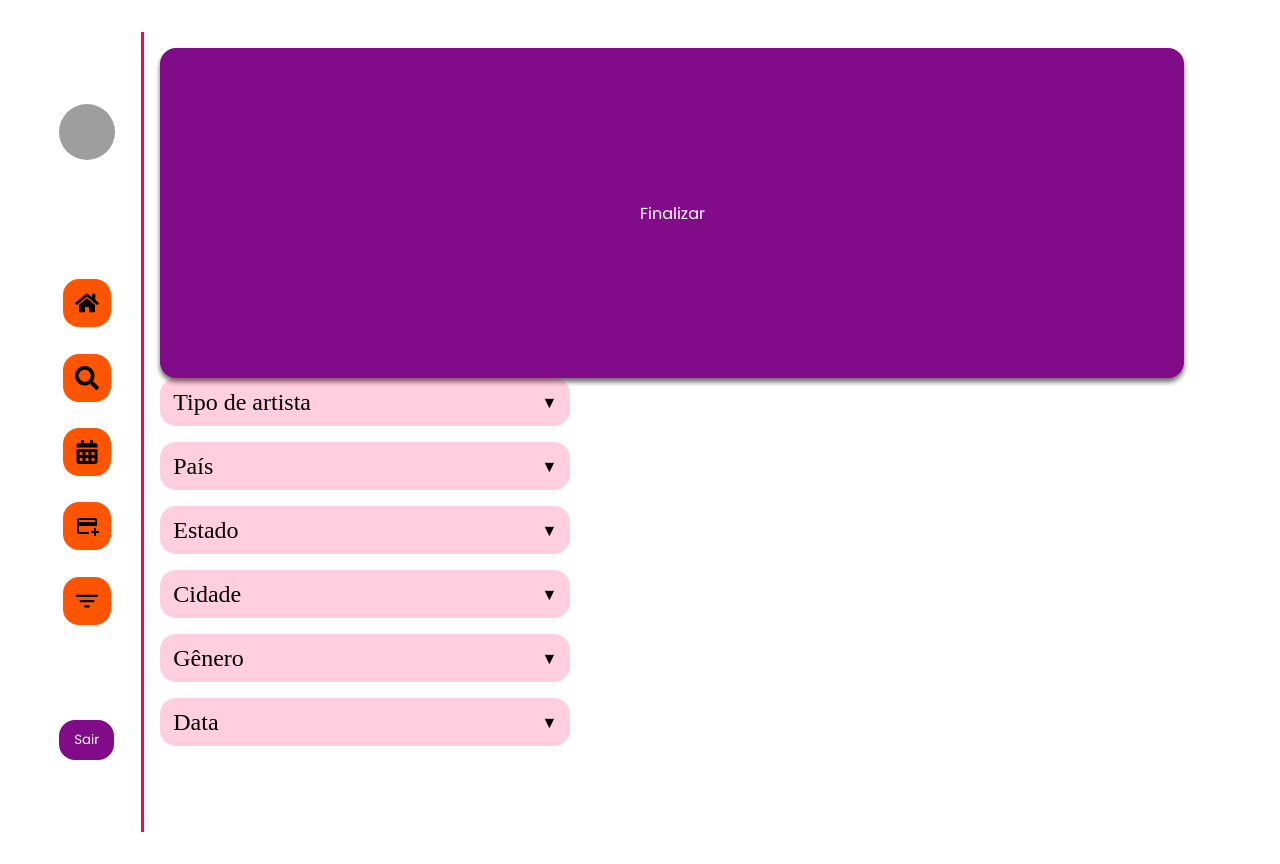
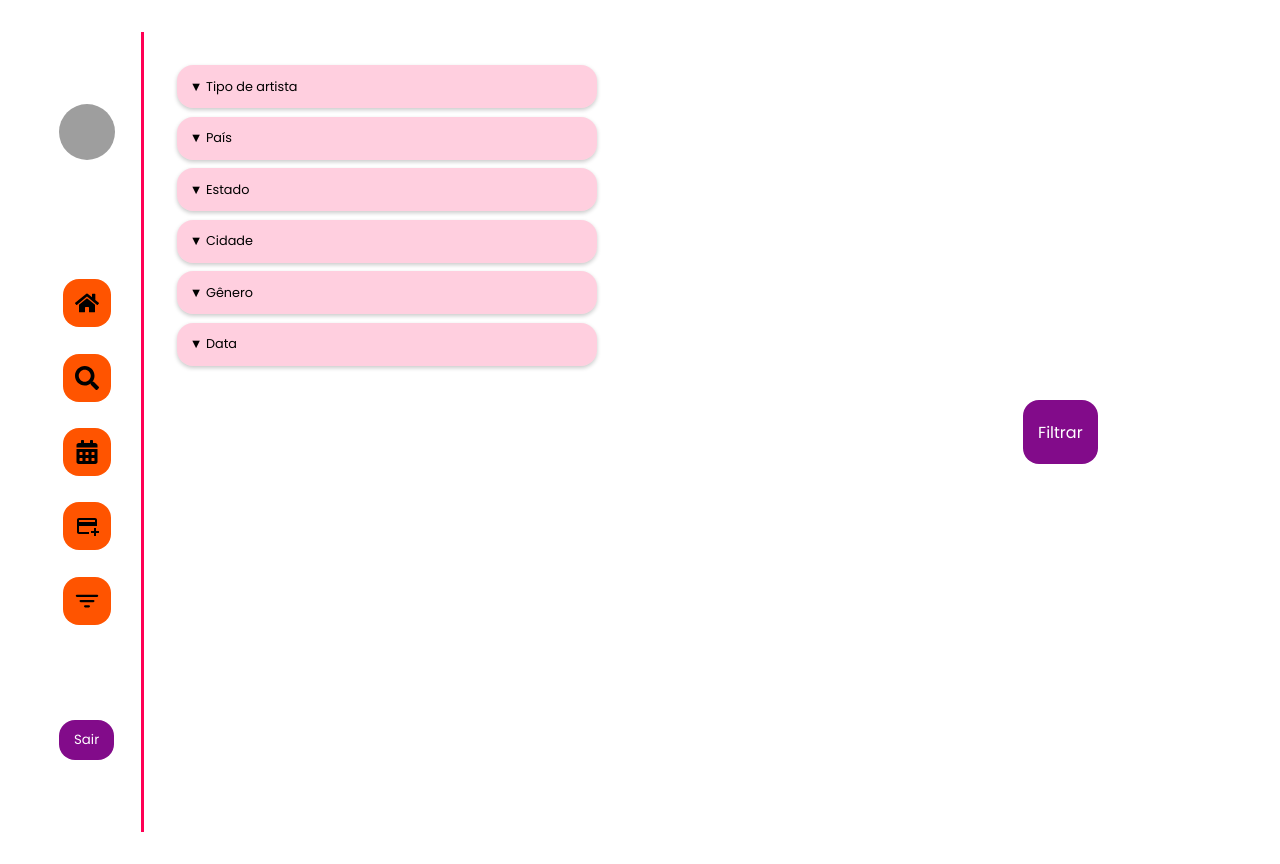
Before and after one commit to liviaguirao/aee, a React (Vite) app in the folder front-end/: page /filtro_artista in a window 1280 px wide. Built offline with nearby package versions, Linux system fonts and the light colour scheme; grey boxes are pictures that could not be loaded.

Commit message:
Atualizando filtros em geral

```diff
--- a/front-end/src/pages/Filtro_artista.jsx
+++ b/front-end/src/pages/Filtro_artista.jsx
@@ -2,18 +2,21 @@ import { useNavigate } from 'react-router-dom';
 import React, { useState } from 'react';
 import DatePicker from 'react-datepicker';
 import 'react-datepicker/dist/react-datepicker.css';
-import '../styles/App.css';
-import '../styles/Style.css';
+import styles from '../styles/filtro.module.css'
 import Navbar from '../components/navbar';
 
-function Filtro_artista() {
+function Filtro_Evento() {
     const navigate = useNavigate();
 
-  const [expandedFilter, setExpandedFilter] = useState(null);
-  const [selectedCountry, setSelectedCountry] = useState('');
-  const [selectedState, setSelectedState] = useState('');
-  const [selectedCities, setSelectedCities] = useState([]);
-  const [selectedDate, setSelectedDate] = useState(null);
+    // Usando um único estado para armazenar todos os filtros
+    const [filters, setFilters] = useState({
+        expandedFilter: null,
+        selectedCountry: '',
+        selectedState: '',
+        selectedCities: [],
+        selectedDate: null,
+        selectedGenres: []
+    });
 
     const countries = [
         { name: 'Brasil', code: 'BR' },
@@ -45,146 +48,143 @@ function Filtro_artista() {
     };
 
     const handleFilterClickCriar = () => {
-    navigate('/');
+        console.log("Filtros Selecionados:", filters); // Adiciona um console.log
+        navigate('/pagina-inicial', { state: filters });
     };
 
     const handleExpandFilter = (filter) => {
-    setExpandedFilter(expandedFilter === filter ? null : filter);
+        setFilters(prev => ({ ...prev, expandedFilter: prev.expandedFilter === filter ? null : filter }));
     };
 
-  const filters = [
-    { label: 'Tipo de artista', options: ['Cantor', 'Ator', 'Dançarino', 'Músico', 'Artista plástico', 'Humorista', 'Outro'] },
+    const handleCityChange = (city) => {
+        setFilters(prev => ({
+            ...prev,
+            selectedCities: prev.selectedCities.includes(city)
+                ? prev.selectedCities.filter(c => c !== city)
+                : [...prev.selectedCities, city]
+        }));
+    };
+
+    const handleCountryChange = (country) => {
+        setFilters(prev => ({
+            ...prev,
+            selectedCountry: country,
+            selectedState: '', // Resetar estado ao mudar de país
+            selectedCities: [] // Resetar cidades ao mudar de país
+        }));
+    };
+
+    const handleStateChange = (state) => {
+        setFilters(prev => ({
+            ...prev,
+            selectedState: state,
+            selectedCities: [] // Resetar cidades ao mudar de estado
+        }));
+    };
+
+    const handleDateChange = (date) => {
+        setFilters(prev => ({ ...prev, selectedDate: date }));
+    };
+
+    const handleGenreChange = (genre) => {
+        setFilters(prev => ({
+            ...prev,
+            selectedGenres: prev.selectedGenres.includes(genre)
+                ? prev.selectedGenres.filter(g => g !== genre)
+                : [...prev.selectedGenres, genre]
+        }));
+    };
+
+    const filtersConfig = [
+        {
+            label: 'Tipo de artista',
+            options: [
+                'Cantor', 'Ator', 'Dançarino', 'Músico', 'Artista plástico', 'Humorista', 'Escritor', 'Cineasta',
+                'DJ', 'Pintor', 'Escultor', 'Poeta', 'Fotógrafo', 'Grafiteiro', 'Designer', 'Produtor musical',
+                'Diretor', 'Rapper', 'Ilustrador', 'Compositor', 'Coreógrafo', 'Cinegrafista', 'Arquiteto',
+                'Estilista', 'Influenciador digital', 'Outro'
+            ]
+        },
         { label: 'País', options: countries.map(country => country.name) },
-    { label: 'Estado', options: selectedCountry ? statesData[countries.find(country => country.name === selectedCountry)?.code] || [] : [] },
-    { label: 'Cidade', options: selectedState ? citiesData[selectedState] || [] : [] },
-    { label: 'Gênero', options: ['Comédia', 'Drama', 'Terror'] },
+        { label: 'Estado', options: filters.selectedCountry ? statesData[countries.find(country => country.name === filters.selectedCountry)?.code] || [] : [] },
+        { label: 'Cidade', options: filters.selectedState ? citiesData[filters.selectedState] || [] : [] },
+        {
+            label: 'Gênero', options: ['Comédia', 'Drama', 'Terror', 'Romance', 'Aventura', 'Ficção Científica', 'Documentário', 'Infantil',
+                'Ação', 'Suspense', 'Musical', 'Fantasia', 'Histórico', 'Biografia', 'Guerra', 'Mistério', 'Animação',
+                'Faroeste', 'Reality Show', 'Experimental', 'Crime', 'Super-herói', 'Thriller', 'Musical de Palco',
+                'Stand-up', 'Ópera', 'Improviso', 'Show de Talentos', 'Clássico', 'Sertanejo', 'Rock', 'Pop',
+                'Samba', 'Forró', 'Pagode', 'MPB', 'Funk', 'Eletrônica', 'Jazz', 'Blues', 'Hip Hop', 'Rap', 'Reggae',
+                'Gospel', 'Bossa Nova', 'Heavy Metal', 'Indie', 'Country', 'K-Pop', 'Reggaeton', 'Música Clássica']
+        },
         { label: 'Data', options: [] } // Filtro de data tratado separadamente
     ];
 
-  const Button = ({ text, onClick, className }) => {
-    return (
-      <div className={`button-base ${className}`} onClick={onClick}>
-        {text}
-      </div>
-    );
-  };
 
-  const handleCityChange = (city) => {
-    if (selectedCities.includes(city)) {
-      setSelectedCities(selectedCities.filter(c => c !== city));
-    } else {
-      setSelectedCities([...selectedCities, city]);
-    }
-  };
 
     return (
-    <div style={{ display: 'flex', height: '100vh', background: 'white', width: '100vw' }}>
+        <div className={styles.container}>
             <Navbar />
-      <div style={{ width: '80vw', padding: '2vh', overflowY: 'auto' }}>
-        <Button
-          text="Finalizar"
-          onClick={handleFilterClickCriar}
-          className='button-finalizar'
-        />
+            <div className={styles.container2} >
+                <div className={styles.containerFiltros}>
 
-        {filters.map((filter, index) => (
-          <div key={index} style={{ marginBottom: '2vh' }}>
+                    {filtersConfig.map((filter, index) => (
+                        <div className={styles.containerfiltro} key={index}>
                             {/* Filtro principal */}
-            <div
-              style={{
-                width: '30vw',
-                height: '6vh',
-                background: 'rgba(255, 0, 84, 0.19)',
-                borderRadius: 16,
-                cursor: 'pointer',
-                display: 'flex',
-                justifyContent: 'space-between',
-                alignItems: 'center',
-                padding: '0 1vw'
-              }}
-              onClick={() => handleExpandFilter(filter.label)}
-            >
-              <div style={{ fontSize: '150%', fontFamily: 'Manjari', color: 'black' }}>
-                {filter.label}
-              </div>
-              <div style={{ transform: expandedFilter === filter.label ? 'rotate(180deg)' : 'rotate(0deg)' }}>
-                ▼
-              </div>
+                            <div className={styles.nomefiltro} onClick={() => handleExpandFilter(filter.label)}>
+                                ▼ {filter.label}
                             </div>
 
                             {/* Opções do filtro quando expandido */}
-            {expandedFilter === filter.label && (
-              <div
-                style={{
-                  marginTop: '2vh',
-                  color: 'black',
-                  padding: '0.5vw 0',
-                  background: 'rgba(255, 0, 84, 0.1)',
-                  borderRadius: '1vh',
-                  width: 'calc(40vw)',
-                }}
-              >
+                            {filters.expandedFilter === filter.label && (
+                                <div className={styles.containerSeleção}>
                                     {/* Renderização condicional dos filtros */}
                                     {filter.label === 'País' ? (
                                         filter.options.map((option, idx) => (
-                    <div key={idx} style={{ marginBottom: '1vh', display: 'flex', alignItems: 'center' }}>
+                                            <div className={styles.filtro} key={idx}>
                                                 <input
                                                     type="radio"
                                                     id={`country-${option}`}
                                                     name="country"
                                                     value={option}
-                        checked={selectedCountry === option}
-                        onChange={(e) => {
-                          setSelectedCountry(e.target.value);
-                          setSelectedState(''); // Resetar estado ao mudar de país
-                          setSelectedCities([]); // Resetar cidades ao mudar de país
-                        }}
+                                                    checked={filters.selectedCountry === option}
+                                                    onChange={() => handleCountryChange(option)}
                                                 />
-                      <label htmlFor={`country-${option}`} style={{ marginLeft: '1vw', fontSize: '100%' }}>
-                        {option}
-                      </label>
+                                                <label htmlFor={`country-${option}`}>{option}</label>
                                             </div>
                                         ))
                                     ) : filter.label === 'Estado' ? (
                                         filter.options.map((option, idx) => (
-                    <div key={idx} style={{ marginBottom: '1vh', display: 'flex', alignItems: 'center' }}>
+                                            <div key={idx}>
                                                 <input
                                                     type="radio"
                                                     id={`state-${option}`}
                                                     name="state"
                                                     value={option}
-                        checked={selectedState === option}
-                        onChange={(e) => {
-                          setSelectedState(e.target.value);
-                          setSelectedCities([]); // Resetar cidades ao mudar de estado
-                        }}
+                                                    checked={filters.selectedState === option}
+                                                    onChange={() => handleStateChange(option)}
                                                 />
-                      <label htmlFor={`state-${option}`} style={{ marginLeft: '1vw', fontSize: '100%' }}>
-                        {option}
-                      </label>
+                                                <label htmlFor={`state-${option}`}>{option}</label>
                                             </div>
                                         ))
                                     ) : filter.label === 'Cidade' ? (
                                         filter.options.map((option, idx) => (
-                    <div key={idx} style={{ marginBottom: '1vh', display: 'flex', alignItems: 'center' }}>
+                                            <div key={idx}>
                                                 <input
                                                     type="checkbox"
                                                     id={`city-${option}`}
                                                     name="city"
                                                     value={option}
-                        checked={selectedCities.includes(option)}
+                                                    checked={filters.selectedCities.includes(option)}
                                                     onChange={() => handleCityChange(option)}
                                                 />
-                      <label htmlFor={`city-${option}`} style={{ marginLeft: '1vw', fontSize: '100%' }}>
-                        {option}
-                      </label>
+                                                <label htmlFor={`city-${option}`}>{option}</label>
                                             </div>
                                         ))
                                     ) : filter.label === 'Data' ? (
-                  <div style={{ marginTop: '1vh', display: 'flex', justifyContent: 'flex-start' }}>
+                                        <div>
                                             <DatePicker
-                      selected={selectedDate}
-                      onChange={(date) => setSelectedDate(date)}
+                                                selected={filters.selectedDate}
+                                                onChange={handleDateChange}
                                                 dateFormat="dd/MM/yyyy"
                                                 placeholderText="Selecione uma data"
                                                 className="date-picker"
@@ -192,11 +192,14 @@ function Filtro_artista() {
                                         </div>
                                     ) : (
                                         filter.options.map((option, idx) => (
-                    <div key={idx} style={{ marginBottom: '1vh', display: 'flex', alignItems: 'center' }}>
-                      <input type="checkbox" id={`${filter.label}-${option}`} />
-                      <label htmlFor={`${filter.label}-${option}`} style={{ marginLeft: '1vw', fontSize: '100%' }}>
-                        {option}
-                      </label>
+                                            <div key={idx}>
+                                                <input
+                                                    type="checkbox"
+                                                    id={`${filter.label}-${option}`}
+                                                    checked={filters.selectedGenres.includes(option)}
+                                                    onChange={() => handleGenreChange(option)}
+                                                />
+                                                <label htmlFor={`${filter.label}-${option}`}>{option}</label>
                                             </div>
                                         ))
                                     )}
@@ -205,8 +208,17 @@ function Filtro_artista() {
                         </div>
                     ))}
                 </div>
+                <div className={styles.containerbutton}>
+                    <button
+                        onClick={handleFilterClickCriar}
+                    >Filtrar
+                    </button>
+                </div>
+
+
+            </div>
         </div>
     );
 }
 
-export default Filtro_artista;
+export default Filtro_Evento;
--- a/front-end/src/pages/Filtro_evento.jsx
+++ b/front-end/src/pages/Filtro_evento.jsx
@@ -2,8 +2,7 @@ import { useNavigate } from 'react-router-dom';
 import React, { useState } from 'react';
 import DatePicker from 'react-datepicker';
 import 'react-datepicker/dist/react-datepicker.css';
-import '../styles/filtro.css'
-
+import styles from '../styles/filtro.module.css'
 import Navbar from '../components/navbar';
 
 function Filtro_Evento() {
@@ -36,7 +35,16 @@ function Filtro_Evento() {
     const citiesData = {
         'São Paulo': ['São Paulo', 'Campinas', 'Santos'],
         'Rio de Janeiro': ['Rio de Janeiro', 'Niterói', 'Petrópolis'],
-        // ... restantes das cidades
+        'Minas Gerais': ['Belo Horizonte', 'Uberlândia', 'Contagem'],
+        'Califórnia': ['Los Angeles', 'San Francisco', 'San Diego'],
+        'Nova York': ['Nova York', 'Buffalo', 'Rochester'],
+        'Texas': ['Houston', 'Austin', 'Dallas'],
+        'Île-de-France': ['Paris', 'Versalhes', 'Saint-Denis'],
+        'Provence-Alpes-Côte d\'Azur': ['Marselha', 'Nice', 'Toulon'],
+        'Auvergne-Rhône-Alpes': ['Lyon', 'Grenoble', 'Clermont-Ferrand'],
+        'Baviera': ['Munique', 'Nuremberg', 'Augsburgo'],
+        'Berlim': ['Berlim'],
+        'Baden-Württemberg': ['Stuttgart', 'Mannheim', 'Karlsruhe']
       };
 
     const handleFilterClickCriar = () => {
@@ -88,31 +96,41 @@ function Filtro_Evento() {
     };
 
     const filtersConfig = [
-        { label: 'Tipo de eventos', options: ['Musical', 'Teatro', 'Dança', 'Cultural', 'Humorístico', 'Outro'] },
+        { label: 'Tipo de eventos', options: ['Show','Musical', 'Teatro', 'Dança', 'Cultural', 'Humorístico', 'Esportivo', 'Festival', 'Feira', 'Congresso', 'Palestra', 'Outro'] },
         { label: 'País', options: countries.map(country => country.name) },
         { label: 'Estado', options: filters.selectedCountry ? statesData[countries.find(country => country.name === filters.selectedCountry)?.code] || [] : [] },
         { label: 'Cidade', options: filters.selectedState ? citiesData[filters.selectedState] || [] : [] },
-        { label: 'Gênero', options: ['Comédia', 'Drama', 'Terror'] },
+        { label: 'Gênero', options: [ 'Comédia', 'Drama', 'Terror', 'Romance', 'Aventura', 'Ficção Científica', 'Documentário', 'Infantil',
+            'Ação', 'Suspense', 'Musical', 'Fantasia', 'Histórico', 'Biografia', 'Guerra', 'Mistério', 'Animação',
+            'Faroeste', 'Reality Show', 'Experimental', 'Crime', 'Super-herói', 'Thriller', 'Musical de Palco',
+            'Stand-up', 'Ópera', 'Improviso', 'Show de Talentos', 'Clássico', 'Sertanejo', 'Rock', 'Pop',
+            'Samba', 'Forró', 'Pagode', 'MPB', 'Funk', 'Eletrônica', 'Jazz', 'Hip Hop', 'Rap', 'Reggae',
+            'Gospel', 'Bossa Nova', 'Heavy Metal', 'Indie', 'Country', 'K-Pop', 'Música Clássica'] },
         { label: 'Data', options: [] } // Filtro de data tratado separadamente
     ];
 
 
 
     return (
-        <div className='container'>
+        <div className={styles.container}>
             <Navbar />
-            <div className='container2'>
-                <div className='containerFiltros'>
+            <div className={styles.container2} >
+                <div className={styles.containerFiltros}>
+
                     {filtersConfig.map((filter, index) => (
-                        <div className='containerfiltro' key={index}>
-                            <div className='nomefiltro' onClick={() => handleExpandFilter(filter.label)}>
+                        <div className={styles.containerfiltro} key={index}>
+                            {/* Filtro principal */}
+                            <div className={styles.nomefiltro} onClick={() => handleExpandFilter(filter.label)}>
                                 ▼ {filter.label}
                             </div>
+
+                            {/* Opções do filtro quando expandido */}
                             {filters.expandedFilter === filter.label && (
-                                <div className='containerSeleção'>
+                                <div className={styles.containerSeleção}>
+                                    {/* Renderização condicional dos filtros */}
                                     {filter.label === 'País' ? (
                                         filter.options.map((option, idx) => (
-                                            <div className='filtro' key={idx}>
+                                            <div className={styles.filtro} key={idx}>
                                                 <input
                                                     type="radio"
                                                     id={`country-${option}`}
@@ -139,7 +157,6 @@ function Filtro_Evento() {
                                             </div>
                                         ))
                                     ) : filter.label === 'Cidade' ? (
-                                        filter.options.length > 0 ? (
                                         filter.options.map((option, idx) => (
                                             <div key={idx}>
                                                 <input
@@ -153,9 +170,6 @@ function Filtro_Evento() {
                                                 <label htmlFor={`city-${option}`}>{option}</label>
                                             </div>
                                         ))
-                                        ) : (
-                                            <p>Selecione um estado para ver as cidades disponíveis.</p>
-                                        )
                                     ) : filter.label === 'Data' ? (
                                         <div>
                                             <DatePicker
@@ -184,9 +198,14 @@ function Filtro_Evento() {
                         </div>
                     ))}
                 </div>
-                <div className='containerbutton'>
-                    <button onClick={handleFilterClickCriar}>Finalizar</button>
+                <div className={styles.containerbutton}>
+                    <button
+                        onClick={handleFilterClickCriar}
+                    >Filtrar
+                    </button>
                 </div>
+
+
             </div>
         </div>
     );
--- a/front-end/src/styles/filtro.css
+++ b/front-end/src/styles/filtro.module.css
@@ -1,7 +1,6 @@
 .container {
     display: flex;
     width: 100%;
-    height: 100%;
 }
 
 .container2 {
@@ -22,9 +21,6 @@
 
 .containerSeleção {
     margin-bottom: 2%;
-    display: flex;
-    flex-direction: column;
-    align-items: flex-start;
 }
 
 .filtro {
@@ -42,13 +38,13 @@
     background: rgba(255, 0, 84, 0.19);
     box-shadow: 0px 2px 4px 0px rgba(0, 0, 0, 0.21);
     font-size: 0.8rem;
-    margin-bottom: 1%;
+    margin-bottom: 2%;
     cursor: pointer;
 }
 
 .containerFiltros label {
     color: black;
-    padding: 0.2rem 0;
+    padding: 1%;
     margin: 0;
     font-size: 0.7rem;
 }
```
Lines whose indentation alone changed are shown as unchanged.
